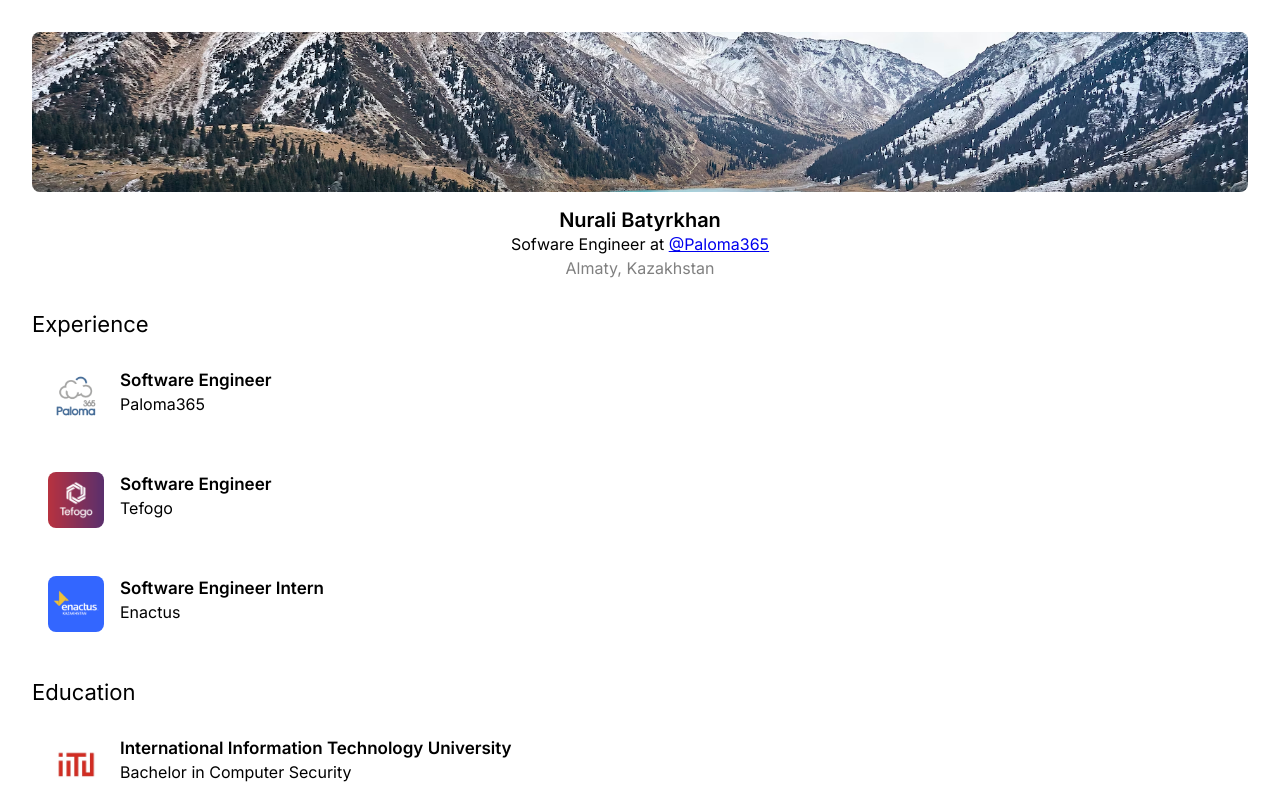
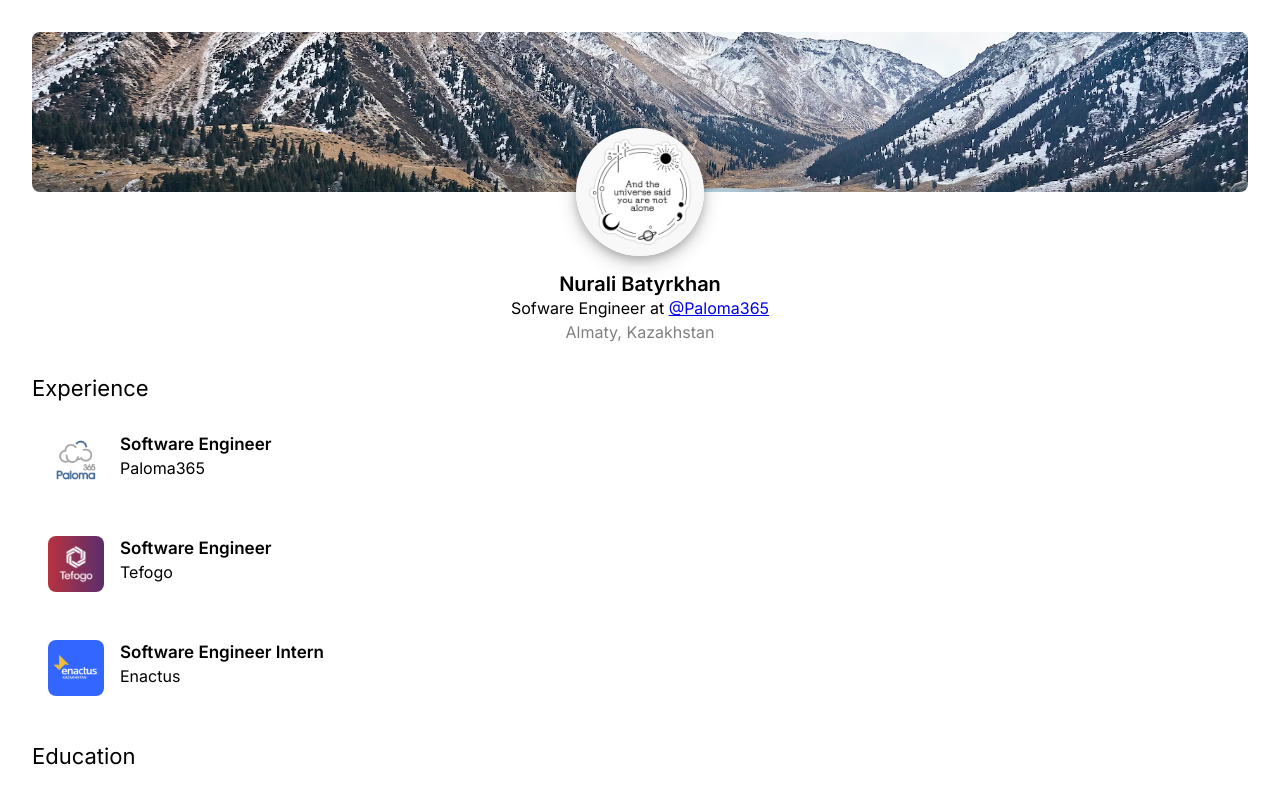
Before and after one commit to sadibekovnurali/sadibekovnurali.github.io, a plain HTML site: page index.html in a window 1280 px wide. Shown: the top 797 px of the page. Drawn offline with Linux system fonts and the light colour scheme.

Commit message:
chore: add logo

```diff
--- a/css/index.css
+++ b/css/index.css
@@ -51,11 +51,6 @@ ul li {
     background-color: white;
 }
 
-@media only screen and (max-width: 1280px) {
-    .wrapper {
-        width: 100%;
-    }
-}
 
 .wrapper-container {
     padding: 32px;
@@ -90,9 +85,33 @@ ul li {
     border-radius: 8px;
 }
 
+.about-logo {
+    position: absolute;
+    top: 128px;
+    left: calc(50% - 64px);
+    width: 128px;
+    height: 128px;
+    object-fit: cover;
+    margin-right: 16px;
+    border-radius: 360px;
+    box-shadow: 0 4px 8px 0 rgba(0, 0, 0, 0.2), 0 6px 20px 0 rgba(0, 0, 0, 0.19);
+}
+
 .about-text {
     text-align: center;
-    padding-top: 16px;
+    padding-top: 80px;
+}
+
+
+@media only screen and (max-width: 1280px) {
+    .wrapper {
+        width: 100%;
+    }
+
+    .wrapper-container {
+        padding-top: none;
+        padding-bottom: none;
+    }
 }
 
 .skills {
--- a/index.html
+++ b/index.html
@@ -14,7 +14,9 @@
         <div class="wrapper-container">
             <!-- About -->
             <section class="about">
-                <div class="about-cover"></div>
+                <div class="about-cover">
+                    <img class="about-logo" src="./image/logo.jpg" alt="">
+                </div>
                 <div class="about-text">
                     <h3>Nurali Batyrkhan</h3>
                     <p>Sofware Engineer at <a href="https://paloma365.com" target="_blank">@Paloma365</a></p>
```
Also changed, not shown: image/logo.jpg (added).
